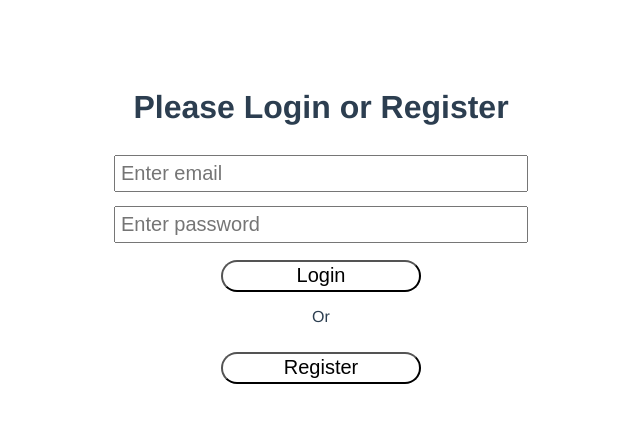
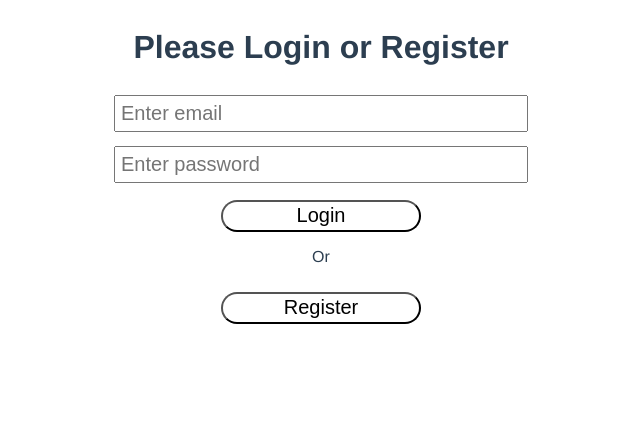
Before and after one commit to leepuppychow/address_book, a Vue app in the folder client/: page /#/ in a window 1280 px wide. Shown: the top 422 px of the page, without its empty margins (319-959 px from the left). Built offline with nearby package versions, Linux system fonts and the light colour scheme; what vue-resource would draw is missing.

Commit message:
Starting on Dashboard page

```diff
--- a/client/src/App.vue
+++ b/client/src/App.vue
@@ -12,9 +12,9 @@
   -moz-osx-font-smoothing: grayscale;
   text-align: center;
   color: #2c3e50;
+  height: 100vh;
 }
 #nav {
-  padding: 30px;
   a {
     font-weight: bold;
     color: #2c3e50;
--- a/client/src/views/Dashboard.vue
+++ b/client/src/views/Dashboard.vue
@@ -1,5 +1,5 @@
 <template>
-  <div class="Dashboard">
-    <h1>Dashboard</h1>
+  <div class="dashboard">
+    <h1>Welcome to your Address Book</h1>
   </div>
 </template>
```
Also changed, not shown: client/src/components/Header.vue (added).
